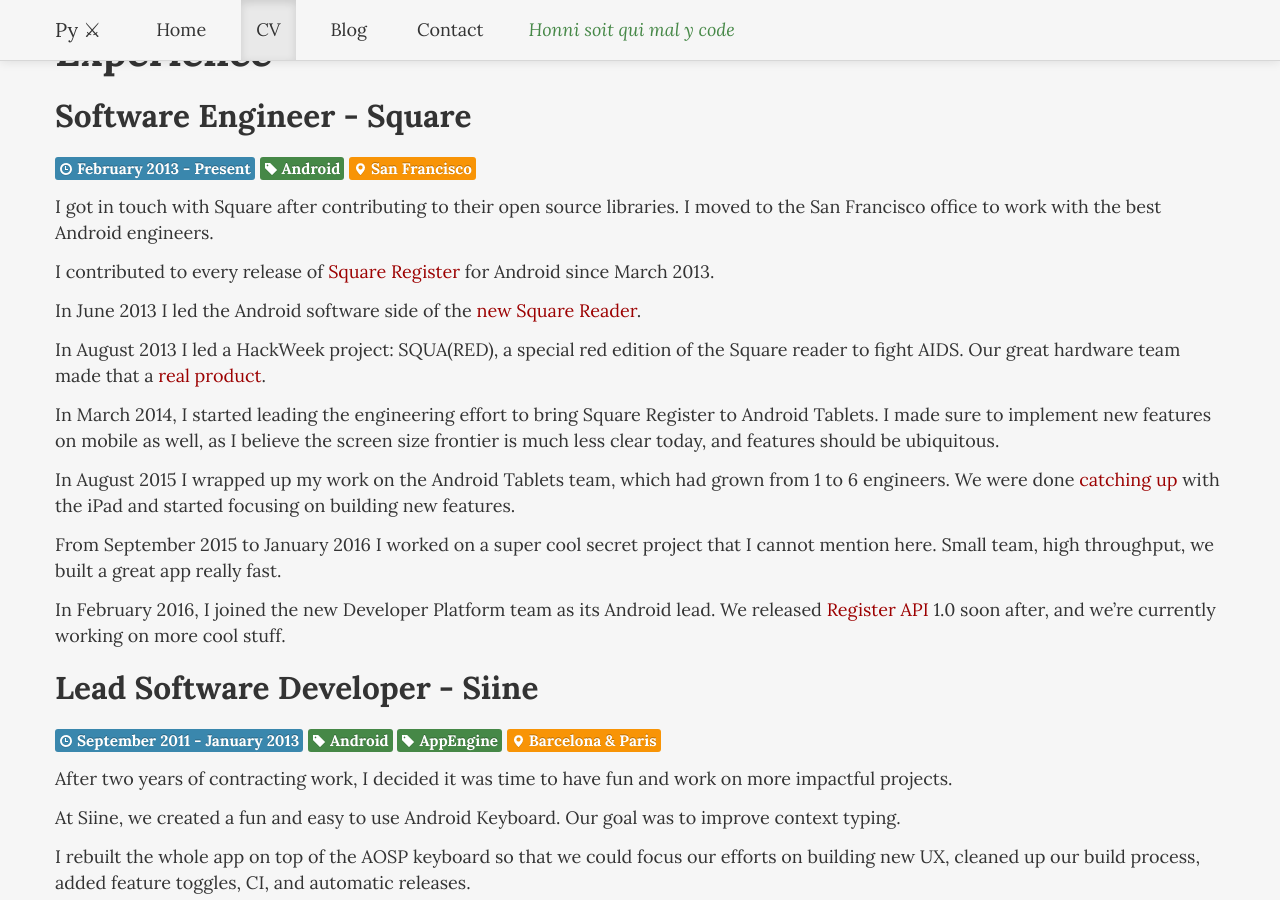
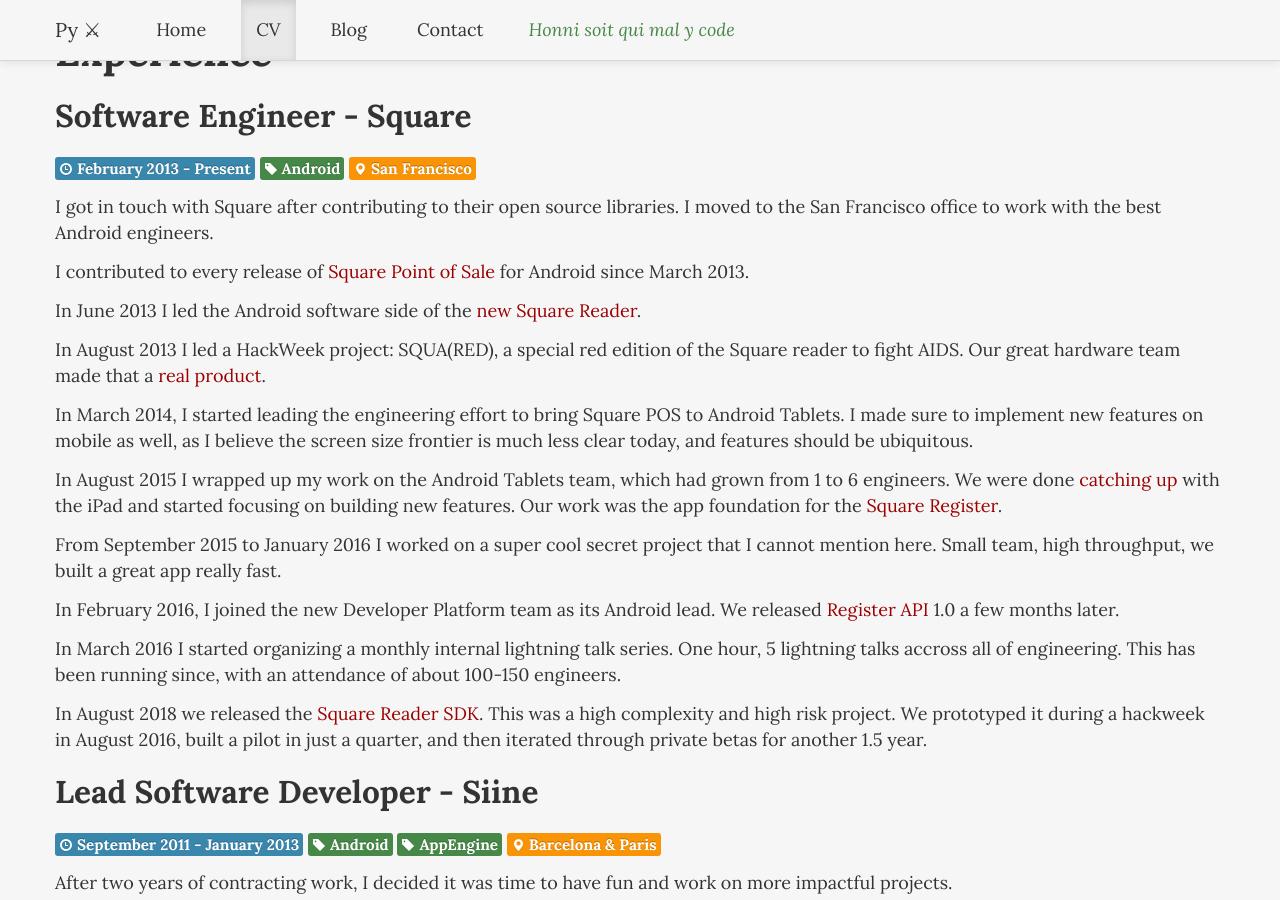
Before and after one commit to pyricau/pyricau.github.com, a Jekyll site: the page built from cv.markdown, in a window 1280 px wide and 900 px high, scrolled down 4131 px. Built offline with Jekyll 4.4.1, drawn with Linux system fonts in a browser that asks for light colours.

Commit message:
Update cv.markdown

```diff
--- a/cv.markdown
+++ b/cv.markdown
@@ -136,19 +136,23 @@
 
 I got in touch with Square after contributing to their open source libraries. I moved to the San Francisco office to work with the best Android engineers.
 
-I contributed to every release of [Square Register](https://play.google.com/store/apps/details?id=com.squareup) for Android since March 2013.
+I contributed to every release of [Square Point of Sale](https://play.google.com/store/apps/details?id=com.squareup) for Android since March 2013.
 
 In June 2013 I led the Android software side of the [new Square Reader](http://www.wired.com/design/2013/12/the-new-square-reader-a-look-at-how-gadget-guts-are-designed/).
 
 In August 2013 I led a HackWeek project: SQUA(RED), a special red edition of the Square reader to fight AIDS. Our great hardware team made that a [real product](http://techcrunch.com/2014/02/19/square-and-red-fight-aids-with-special-edition-reader-and-donate-links-in-receipts/).
 
-In March 2014, I started leading the engineering effort to bring Square Register to Android Tablets. I made sure to implement new features on mobile as well, as I believe the screen size frontier is much less clear today, and features should be ubiquitous.
+In March 2014, I started leading the engineering effort to bring Square POS to Android Tablets. I made sure to implement new features on mobile as well, as I believe the screen size frontier is much less clear today, and features should be ubiquitous.
 
-In August 2015 I wrapped up my work on the Android Tablets team, which had grown from 1 to 6 engineers. We were done [catching up](https://squareup.com/au/townsquare/new-features-android-devices) with the iPad and started focusing on building new features.
+In August 2015 I wrapped up my work on the Android Tablets team, which had grown from 1 to 6 engineers. We were done [catching up](https://squareup.com/au/townsquare/new-features-android-devices) with the iPad and started focusing on building new features. Our work was the app foundation for the [Square Register](https://squareup.com/hardware/register).
 
 From September 2015 to January 2016 I worked on a super cool secret project that I cannot mention here. Small team, high throughput, we built a great app really fast.
 
-In February 2016, I joined the new Developer Platform team as its Android lead. We released [Register API](https://github.com/square/register-android-sdk) 1.0 soon after, and we're currently working on more cool stuff.
+In February 2016, I joined the new Developer Platform team as its Android lead. We released [Register API](https://github.com/square/register-android-sdk) 1.0 a few months later.
+
+In March 2016 I started organizing a monthly internal lightning talk series. One hour, 5 lightning talks accross all of engineering. This has been running since, with an attendance of about 100-150 engineers.
+
+In August 2018 we released the [Square Reader SDK](https://squareup.com/us/en/developers/reader-sdk). This was a high complexity and high risk project. We prototyped it during a hackweek in August 2016, built a pilot in just a quarter, and then iterated through private betas for another 1.5 year.
 
 ### Lead Software Developer - Siine
 
```
